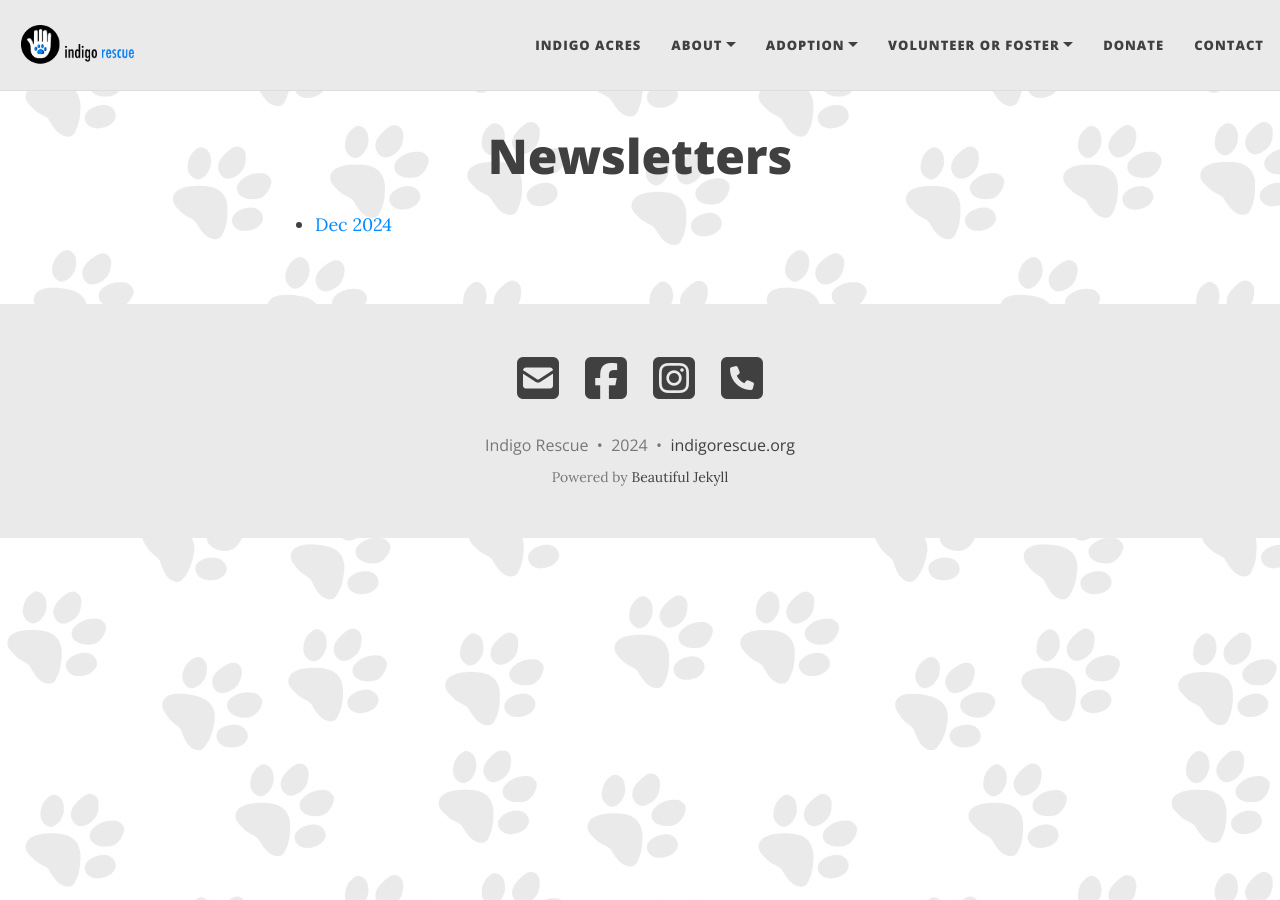
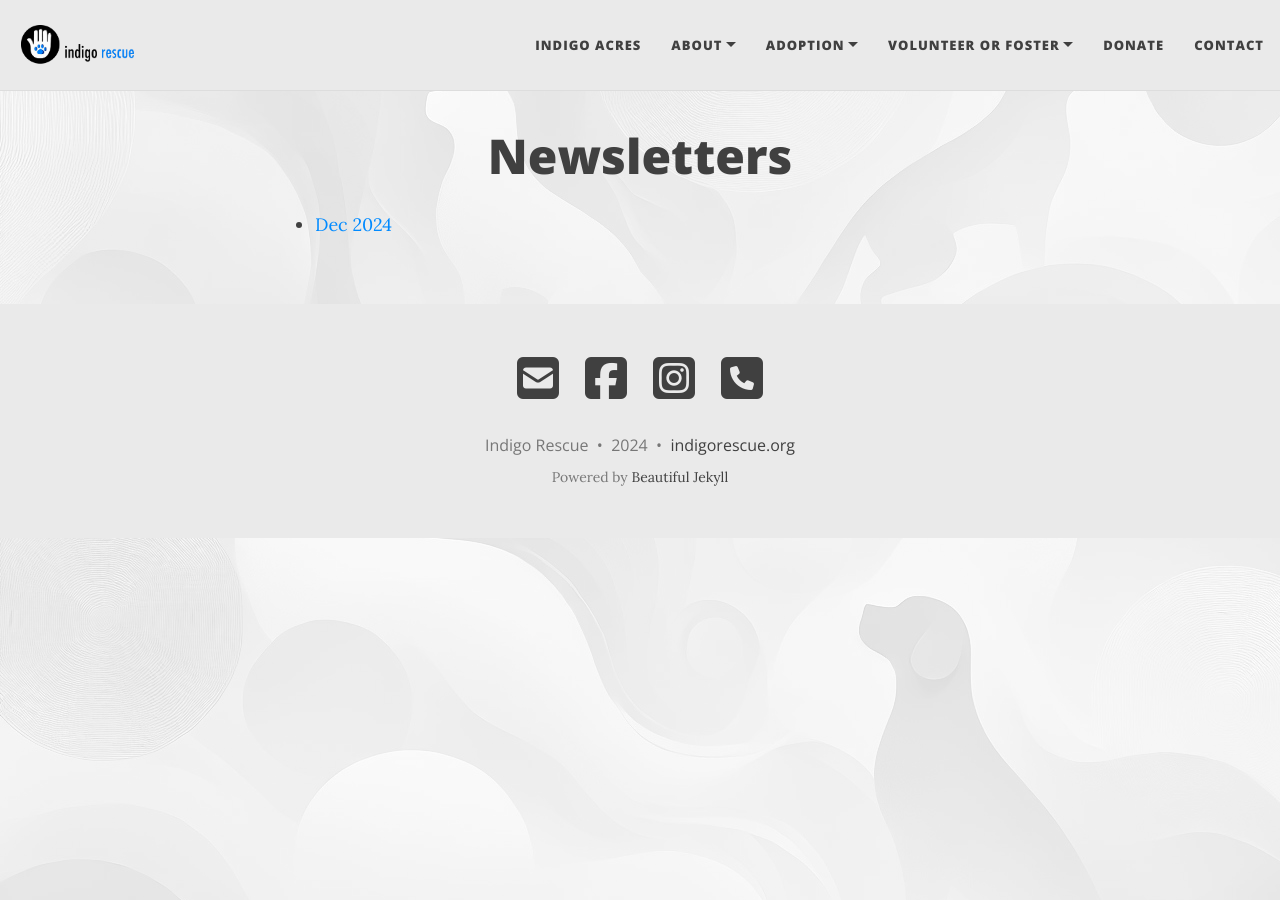
Before and after one commit to indigorescue-org/indigorescue-org.github.io, a Jekyll site: the page built from newsletters.md, in a window 1280 px wide. Built offline with Jekyll 4.4.1, drawn with Linux system fonts in a browser that asks for light colours; nearby versions of some CDN libraries.

Commit message:
New wallpaper

```diff
--- a/_config.yml
+++ b/_config.yml
@@ -67,7 +67,8 @@ footer-col: "#EAEAEA"
 footer-text-col: "#777777"
 footer-link-col: "#404040"
 footer-hover-col: "#0085A1"
-page-img: "/assets/images/background.jpg"
+# page-img: "/assets/images/background.jpg"
+page-img: "/assets/images/wallpaper.png"
 date_format: "%B %-d, %Y"
 markdown: kramdown
 highlighter: rouge
```
Also changed, not shown: assets/images/wallpaper.png (added).
